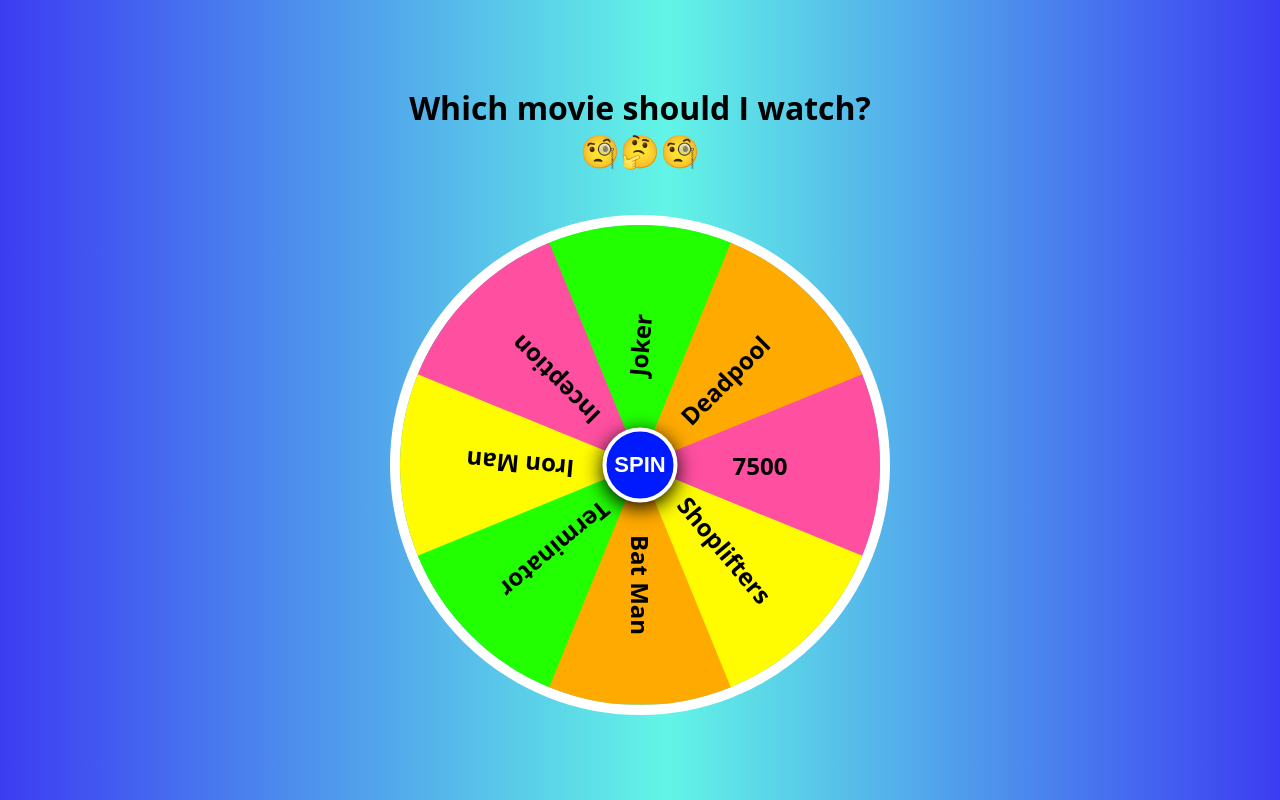
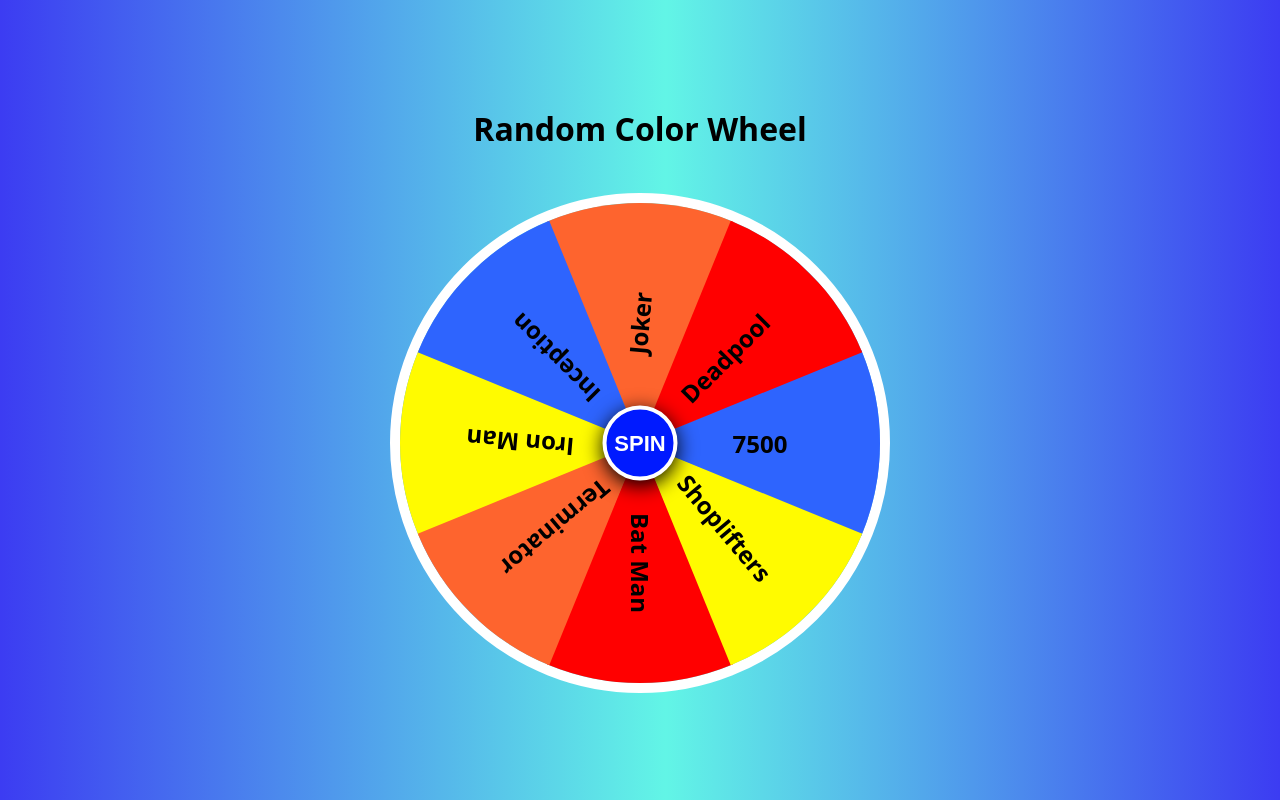
Before and after one commit to wJollie/Spinning-wheel, a plain HTML site: page index.html in a window 1280 px wide. Drawn offline with Linux system fonts and the light colour scheme.

Commit message:
Changed Color codes and wording

```diff
--- a/index.html
+++ b/index.html
@@ -5,8 +5,8 @@
   </head>
   <body>
 
-    <h1><center> Which movie should I watch? <br>
-		🧐🤔🧐</center><br>
+    <h1><center> Random Color Wheel <br>
+		</center><br>
 
 	<div id="mainbox" class="mainbox">
 		<div id="box" class="box">
--- a/style.css
+++ b/style.css
@@ -57,19 +57,19 @@ span{
 }
 .span2{
   clip-path: polygon(100% 92%, 0 50%, 100% 8%);
-  background-color: #ff4fa1;
+  background-color: #2E64FE;
   top: 120px;
   right: 0;
 }
 .span3{
   clip-path: polygon(50% 0%, 8% 100%, 92% 100%);
-  background-color: #ffaa00;
+  background-color: #FF0000;
   bottom: 0;
   left: 120px;
 }
 .span4{
   clip-path: polygon(50% 100%, 92% 0, 8% 0);
-  background-color: #22ff00;
+  background-color: #FE642E;
   top: 0;
   left: 120px;
 }
```
